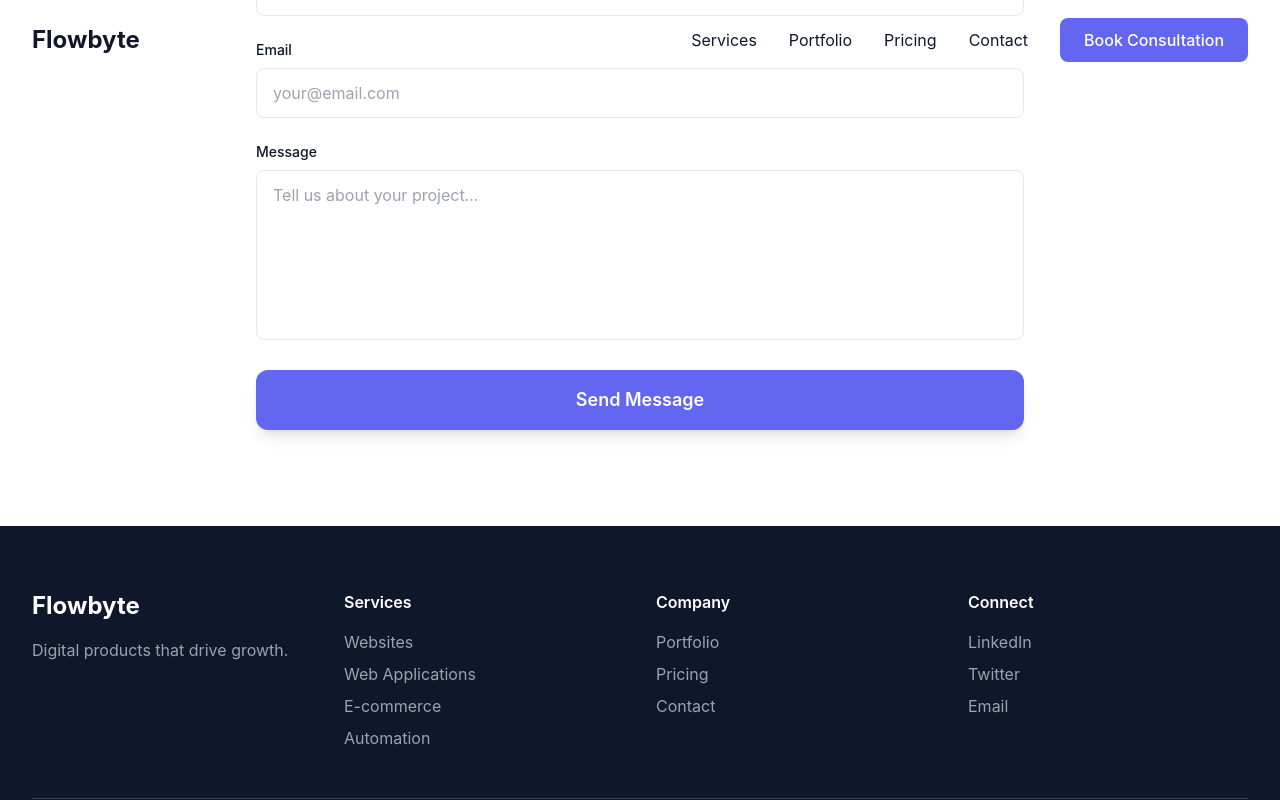
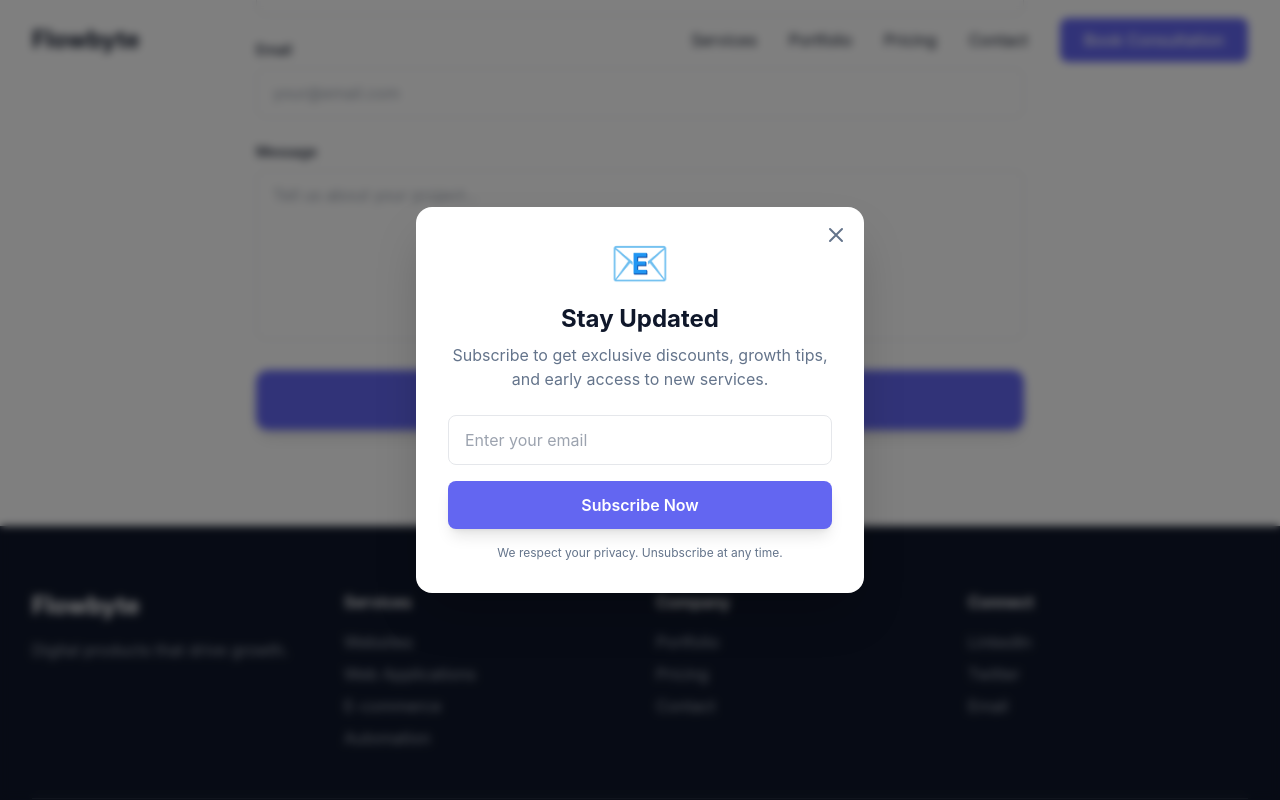
Before and after one commit to DeniTutic/Flowforge-Systems, a Next.js app: page / in a window 1280 px wide. Both pictures are taken after typing "Sample", "name@example.com", "Sample" into the empty fields and a click on the button "Send Message". Shown: the part 7120-7920 px from the top of the page. Built offline with nearby package versions, Linux system fonts and the light colour scheme.

Commit message:
Added NewsletterPopup component to the homepage for improved user engagement

```diff
--- a/app/page.tsx
+++ b/app/page.tsx
@@ -13,12 +13,14 @@ import FinalCTA from "@/components/FinalCTA";
 import Contact from "@/components/Contact";
 import Footer from "@/components/Footer";
 import ScrollToTop from "@/components/ScrollToTop";
+import NewsletterPopup from "@/components/NewsletterPopup";
 
 export default function Home() {
   return (
     <main className="min-h-screen">
       <Navbar />
       <ScrollToTop />
+      <NewsletterPopup />
       <Hero />
       <Problem />
       <Solution />
--- /dev/null
+++ b/components/NewsletterPopup.tsx
@@ -0,0 +1,142 @@
+"use client";
+
+import { useState, useEffect } from "react";
+
+export default function NewsletterPopup() {
+  const [isVisible, setIsVisible] = useState(false);
+  const [email, setEmail] = useState("");
+  const [isSubmitted, setIsSubmitted] = useState(false);
+  const [isClosing, setIsClosing] = useState(false);
+
+  useEffect(() => {
+    // Show popup after 10 seconds
+    const timer = setTimeout(() => {
+      setIsVisible(true);
+    }, 10000);
+
+    return () => clearTimeout(timer);
+  }, []);
+
+  const handleClose = () => {
+    setIsClosing(true);
+    setTimeout(() => {
+      setIsVisible(false);
+      setIsClosing(false);
+    }, 300);
+  };
+
+  const handleSubmit = (e: React.FormEvent) => {
+    e.preventDefault();
+    if (email && email.includes("@")) {
+      // Here you would typically send the email to your backend/newsletter service
+      console.log("Subscribed:", email);
+      setIsSubmitted(true);
+
+      // Close popup after showing thank you message for 3 seconds
+      setTimeout(() => {
+        handleClose();
+        // Reset after closing
+        setTimeout(() => {
+          setIsSubmitted(false);
+          setEmail("");
+        }, 300);
+      }, 3000);
+    }
+  };
+
+  if (!isVisible) return null;
+
+  return (
+    <>
+      {/* Backdrop */}
+      <div
+        className={`fixed inset-0 bg-black/50 backdrop-blur-sm z-[100] transition-opacity duration-300 ${
+          isClosing ? "opacity-0" : "opacity-100"
+        }`}
+        onClick={handleClose}
+      />
+
+      {/* Popup */}
+      <div
+        className={`fixed inset-0 z-[100] flex items-center justify-center p-4 transition-all duration-300 ${
+          isClosing ? "opacity-0 scale-95" : "opacity-100 scale-100"
+        }`}
+      >
+        <div
+          className="bg-white rounded-2xl shadow-2xl max-w-md w-full p-8 relative"
+          onClick={(e) => e.stopPropagation()}
+        >
+          {/* Close button */}
+          <button
+            onClick={handleClose}
+            className="absolute top-4 right-4 text-text-light hover:text-text transition-colors"
+            aria-label="Close"
+          >
+            <svg
+              xmlns="http://www.w3.org/2000/svg"
+              className="h-6 w-6"
+              fill="none"
+              viewBox="0 0 24 24"
+              stroke="currentColor"
+            >
+              <path
+                strokeLinecap="round"
+                strokeLinejoin="round"
+                strokeWidth={2}
+                d="M6 18L18 6M6 6l12 12"
+              />
+            </svg>
+          </button>
+
+          {!isSubmitted ? (
+            <>
+              <div className="text-center mb-6">
+                <div className="text-5xl mb-4">📧</div>
+                <h3 className="text-2xl font-bold text-text mb-2">
+                  Stay Updated
+                </h3>
+                <p className="text-text-light">
+                  Subscribe to get exclusive discounts, growth tips, and early
+                  access to new services.
+                </p>
+              </div>
+
+              <form onSubmit={handleSubmit} className="space-y-4">
+                <div>
+                  <input
+                    type="email"
+                    value={email}
+                    onChange={(e) => setEmail(e.target.value)}
+                    placeholder="Enter your email"
+                    required
+                    className="w-full px-4 py-3 rounded-lg border border-gray-200 focus:border-primary focus:ring-2 focus:ring-primary/20 outline-none transition-all"
+                  />
+                </div>
+                <button
+                  type="submit"
+                  className="w-full bg-primary text-white px-6 py-3 rounded-lg font-semibold hover:bg-primary-dark transition-colors shadow-lg hover:shadow-xl"
+                >
+                  Subscribe Now
+                </button>
+                <p className="text-xs text-text-light text-center">
+                  We respect your privacy. Unsubscribe at any time.
+                </p>
+              </form>
+            </>
+          ) : (
+            <div className="text-center py-4">
+              <div className="text-6xl mb-4">✅</div>
+              <h3 className="text-2xl font-bold text-text mb-2">
+                Thank You!
+              </h3>
+              <p className="text-text-light">
+                You've successfully subscribed. Check your inbox for exclusive
+                content and discounts.
+              </p>
+            </div>
+          )}
+        </div>
+      </div>
+    </>
+  );
+}
```
Also changed, not shown: 1 other file (tests, documents, lock files or other folders).
